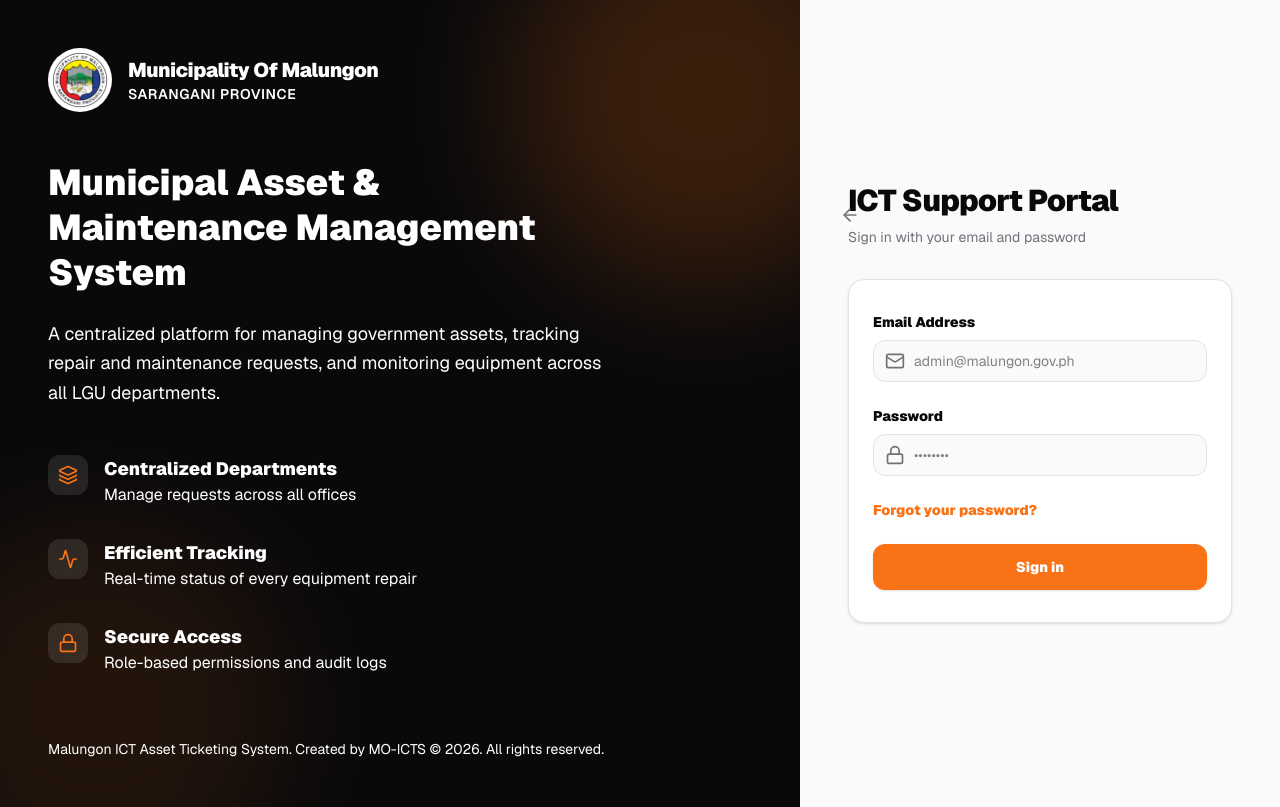
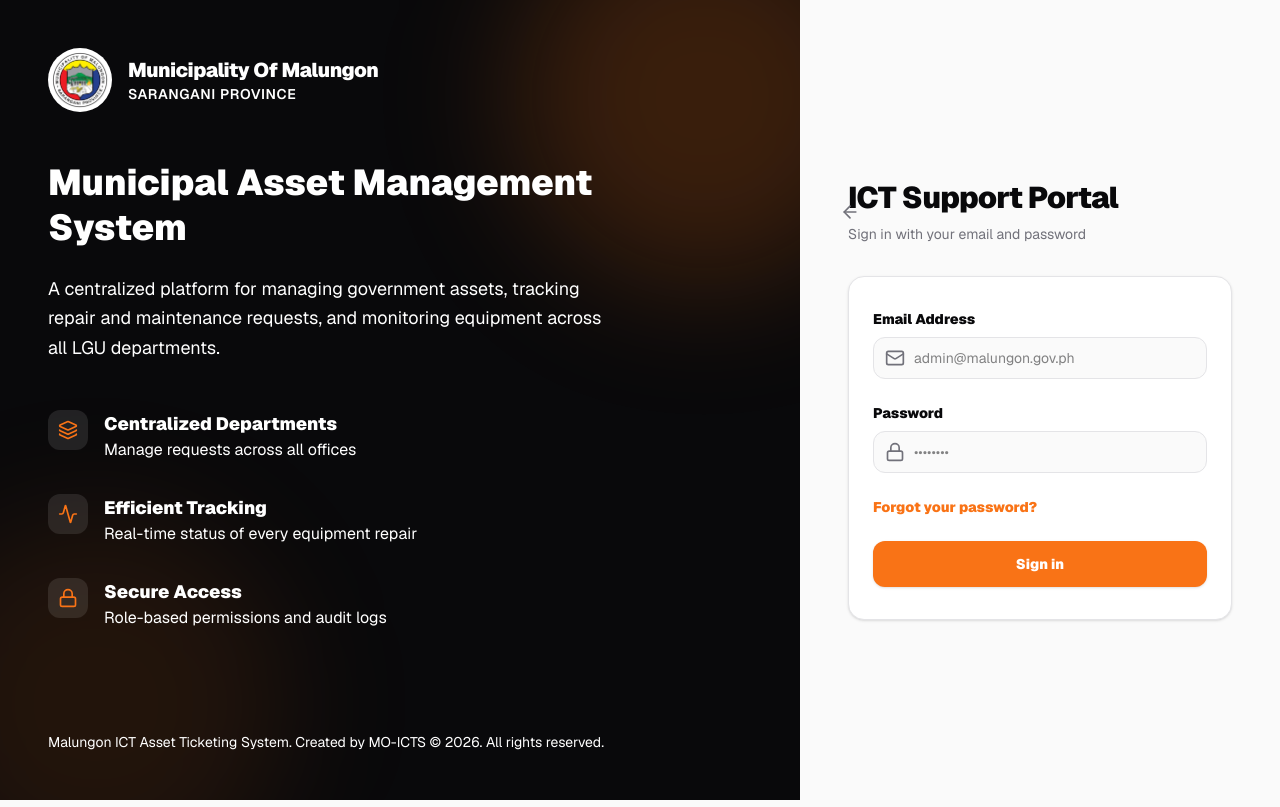
Before and after one commit to systems-jnnltech/LGU-ICT-Ticketing-5.5, a React (Vite) app: page /ict-login in a window 1280 px wide. Built offline with nearby package versions, Linux system fonts and the light colour scheme; no server answers; the database is empty.

Commit message:
Update IctLogin.tsx

```diff
--- a/src/pages/IctLogin.tsx
+++ b/src/pages/IctLogin.tsx
@@ -54,7 +54,7 @@ export function IctLogin() {
           </div>
 
           <h2 className="text-4xl font-black mb-6 leading-tight">
-            Municipal Asset & Maintenance Management System
+            Municipal Asset Management System
           </h2>
           <p className="text-lg text-surface-muted mb-12 leading-relaxed">
             A centralized platform for managing government assets, tracking repair and maintenance requests, and monitoring equipment across all LGU departments.
```
